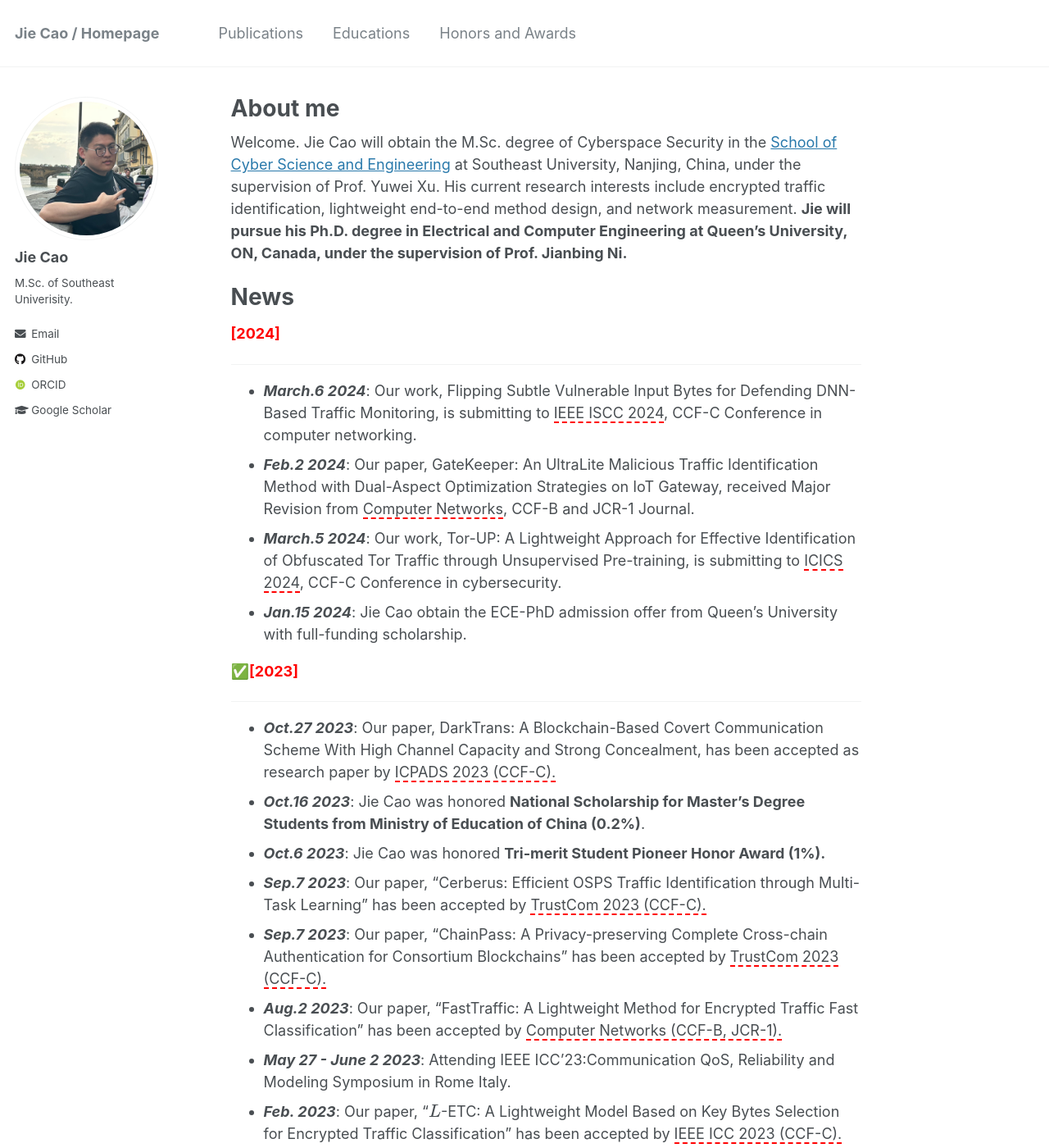
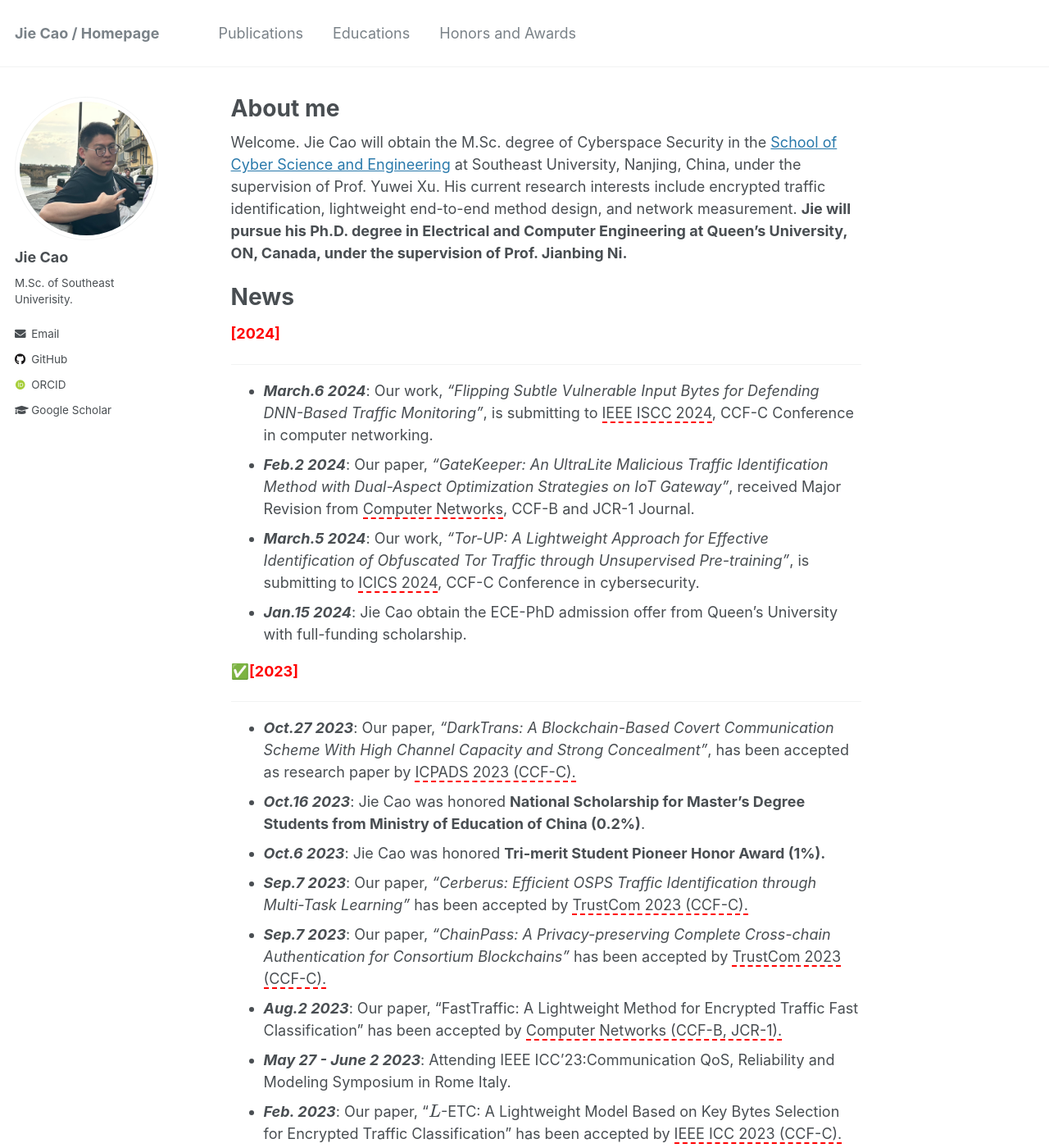
Before and after one commit to JieJayCao/JieJayCao.github.io, a Jekyll site: the page built from _pages/about.md, in a window 1280 px wide and 1400 px high. Shown: the whole window at 82% size. Built offline with Jekyll 4.4.1, drawn with Linux system fonts in a browser that asks for light colours; some web fonts are replaced; formulas are drawn with MathJax 3.

Commit message:
Update about.md

```diff
--- a/_pages/about.md
+++ b/_pages/about.md
@@ -15,9 +15,9 @@ Welcome. Jie Cao will obtain the M.Sc. degree of Cyberspace Security in the [Sch
 
 _________________
 
-- ***March.6 2024***: Our work, Flipping Subtle Vulnerable Input Bytes for Defending DNN-Based Traffic Monitoring, is submitting to <span style="border-bottom: 2px dashed red;">IEEE ISCC 2024</span>, CCF-C Conference in computer networking.
-- ***Feb.2 2024***: Our paper, GateKeeper: An UltraLite Malicious Traffic Identification Method with Dual-Aspect Optimization Strategies on IoT Gateway, received Major Revision from <span style="border-bottom: 2px dashed red;">Computer Networks</span>, CCF-B and JCR-1 Journal.
-- ***March.5 2024***: Our work, Tor-UP: A Lightweight Approach for Effective Identification of Obfuscated Tor Traffic through Unsupervised Pre-training, is submitting to <span style="border-bottom: 2px dashed red;">ICICS 2024</span>, CCF-C Conference in cybersecurity.
+- ***March.6 2024***: Our work, *"Flipping Subtle Vulnerable Input Bytes for Defending DNN-Based Traffic Monitoring"*, is submitting to <span style="border-bottom: 2px dashed red;">IEEE ISCC 2024</span>, CCF-C Conference in computer networking.
+- ***Feb.2 2024***: Our paper, *"GateKeeper: An UltraLite Malicious Traffic Identification Method with Dual-Aspect Optimization Strategies on IoT Gateway"*, received Major Revision from <span style="border-bottom: 2px dashed red;">Computer Networks</span>, CCF-B and JCR-1 Journal.
+- ***March.5 2024***: Our work, *"Tor-UP: A Lightweight Approach for Effective Identification of Obfuscated Tor Traffic through Unsupervised Pre-training"*, is submitting to <span style="border-bottom: 2px dashed red;">ICICS 2024</span>, CCF-C Conference in cybersecurity.
 - ***Jan.15 2024***: Jie Cao obtain the ECE-PhD admission offer from Queen's University with full-funding scholarship.
 
 
@@ -25,11 +25,11 @@ _________________
 
 _________________
 
-- ***Oct.27 2023***: Our paper, DarkTrans: A Blockchain-Based Covert Communication Scheme With High Channel Capacity and Strong Concealment, has been accepted as research paper by <span style="border-bottom: 2px dashed red;">ICPADS 2023 (CCF-C).</span>
+- ***Oct.27 2023***: Our paper, *"DarkTrans: A Blockchain-Based Covert Communication Scheme With High Channel Capacity and Strong Concealment"*, has been accepted as research paper by <span style="border-bottom: 2px dashed red;">ICPADS 2023 (CCF-C).</span>
 - ***Oct.16 2023***: Jie Cao was honored **National Scholarship for Master's Degree Students from Ministry of Education of China (0.2%)**.
 - ***Oct.6 2023***: Jie Cao was honored **Tri-merit Student Pioneer Honor Award (1%).**
-- ***Sep.7 2023***: Our paper, "Cerberus: Efficient OSPS Traffic Identification through Multi-Task Learning" has been accepted by <span style="border-bottom: 2px dashed red;">TrustCom 2023 (CCF-C).</span>
-- ***Sep.7 2023***: Our paper, "ChainPass: A Privacy-preserving Complete Cross-chain Authentication for Consortium Blockchains" has been accepted by <span style="border-bottom: 2px dashed red;">TrustCom 2023 (CCF-C).</span>
+- ***Sep.7 2023***: Our paper, *"Cerberus: Efficient OSPS Traffic Identification through Multi-Task Learning"* has been accepted by <span style="border-bottom: 2px dashed red;">TrustCom 2023 (CCF-C).</span>
+- ***Sep.7 2023***: Our paper, *"ChainPass: A Privacy-preserving Complete Cross-chain Authentication for Consortium Blockchains"* has been accepted by <span style="border-bottom: 2px dashed red;">TrustCom 2023 (CCF-C).</span>
 - ***Aug.2 2023***: Our paper, "FastTraffic: A Lightweight Method for Encrypted Traffic Fast Classification" has been accepted by <span style="border-bottom: 2px dashed red;">Computer Networks (CCF-B, JCR-1).</span>
 - ***May 27 - June 2 2023***: Attending IEEE ICC'23:Communication QoS, Reliability and Modeling Symposium in Rome Italy.
 - ***Feb. 2023***: Our paper, “$L$-ETC: A Lightweight Model Based on Key Bytes Selection for Encrypted Traffic Classification” has been accepted by <span style="border-bottom: 2px dashed red;">IEEE ICC 2023 (CCF-C).</span>
```
